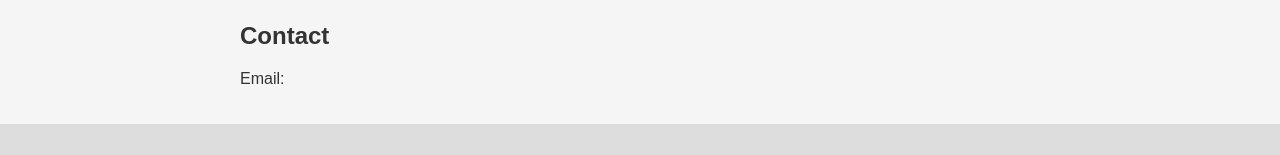
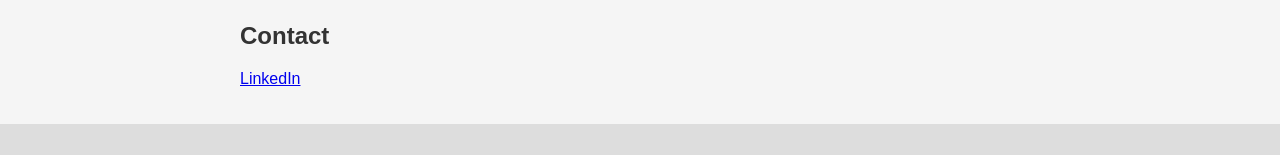
Before and after one commit to Dimitrios33/dimitrios33.github.io, a plain HTML site: page index.html in a window 1280 px wide. Shown: the part 513-668 px from the top of the page. Drawn offline with Linux system fonts and the light colour scheme.

Commit message:
Added a hyperlink
Added a hyperlink - LinkedIn

```diff
--- a/index.html
+++ b/index.html
@@ -27,7 +27,7 @@
 
         <section>
             <h2>Contact</h2>
-            <p>Email: </p>
+            <p><a href="https://www.linkedin.com/in/dimithri-perera-60105485/" target="_blank">LinkedIn</a></p>
         </section>
 
         <footer>
```
